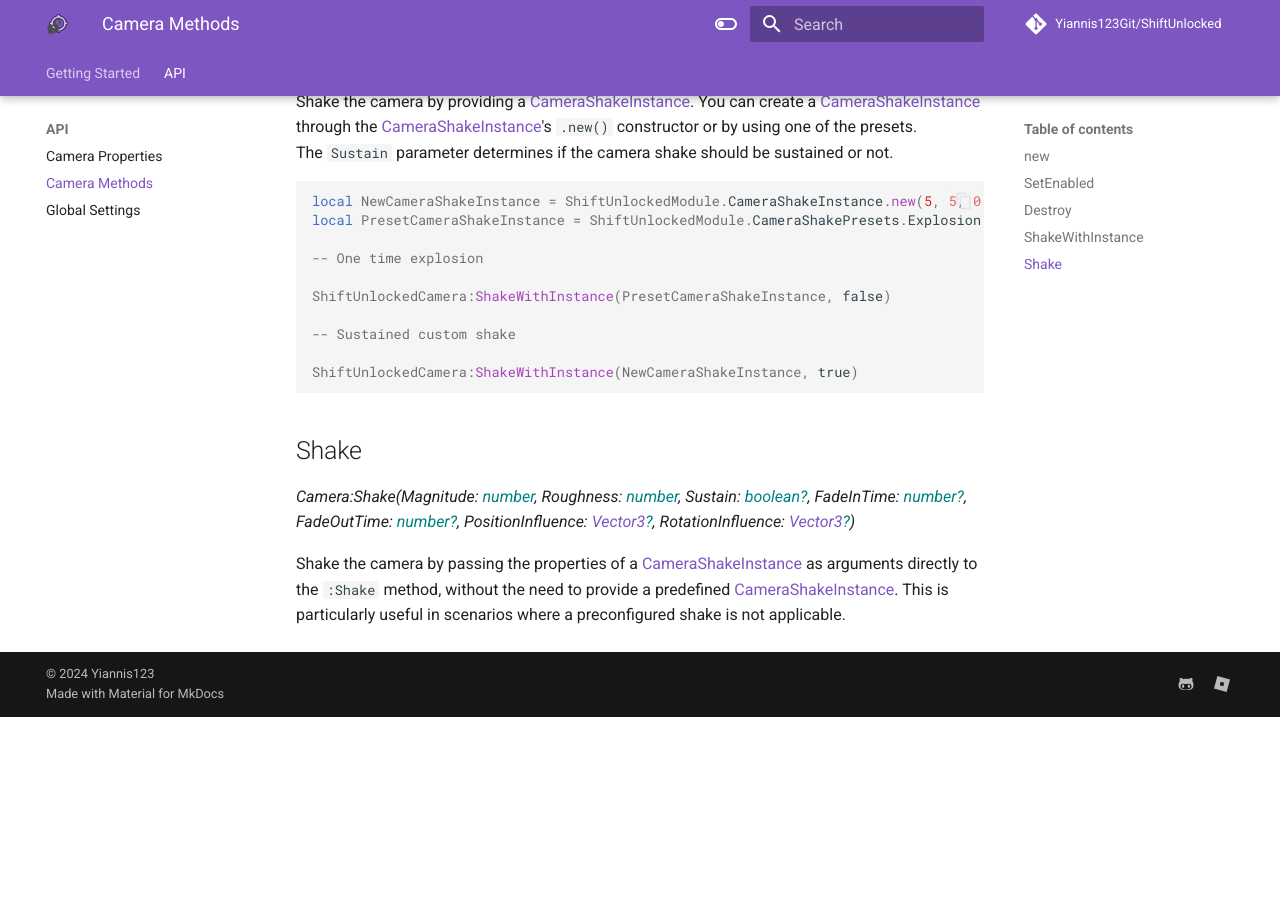
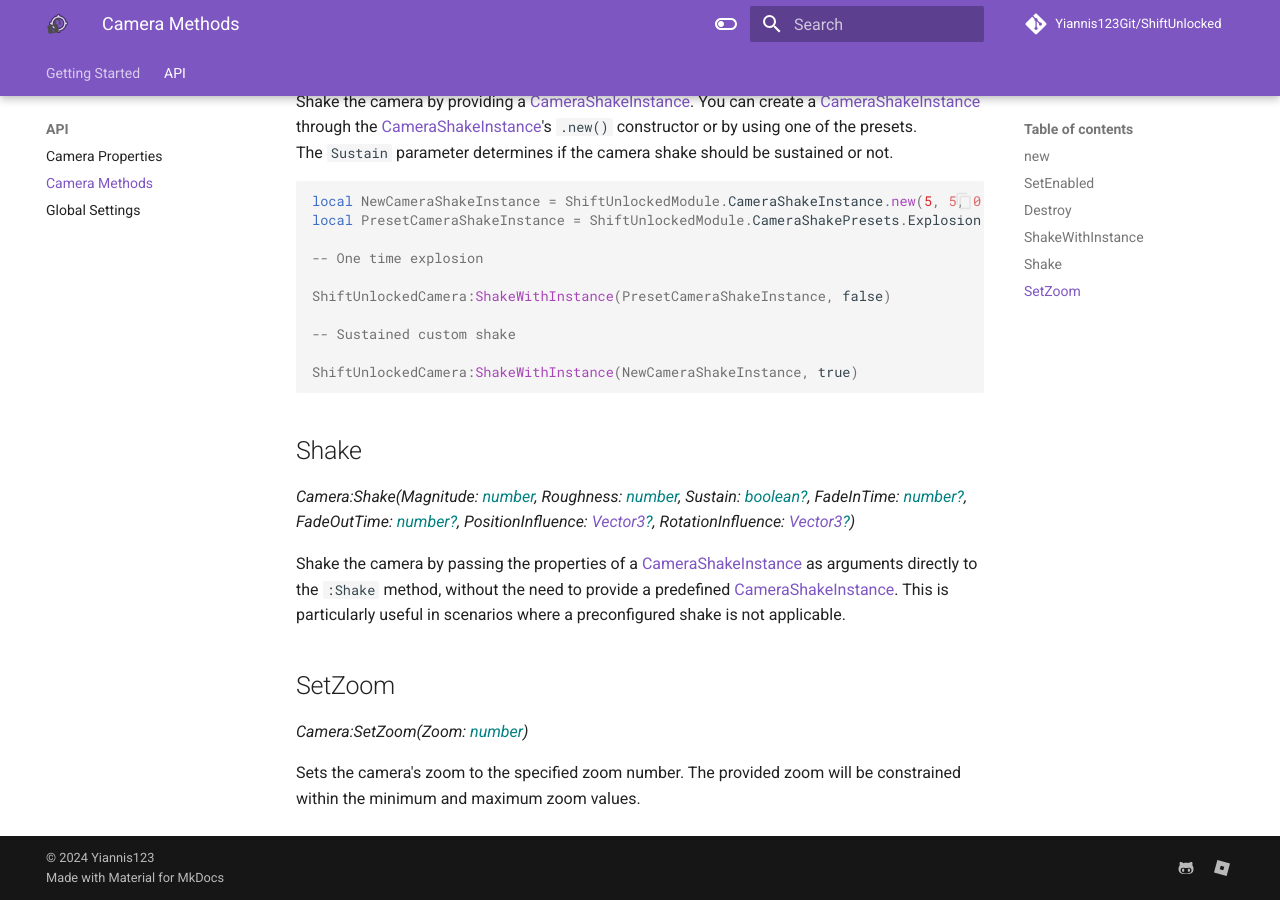
Before and after one commit to Yiannis123Git/ShiftUnlocked, an MkDocs documentation site: the page built from docs/CameraMethods.md, in a window 1280 px wide and 900 px high, scrolled down 907 px. Built offline with MkDocs 1.6.1 and Material for MkDocs 9.7.7, drawn with Linux system fonts in a browser that asks for light colours; comment, search, counter and statistics services are not loaded; before the commit the page ends 1624 px from its top, so only the background shows below that.

Commit message:
Update Docs

```diff
--- a/docs/CameraMethods.md
+++ b/docs/CameraMethods.md
@@ -48,3 +48,9 @@ ShiftUnlockedCamera:ShakeWithInstance(NewCameraShakeInstance, true)
 _Camera:Shake(Magnitude: <span style="color: teal;">number</span>, Roughness: <span style="color: teal;">number</span>, Sustain: <span style="color: teal;">boolean?</span>,  FadeInTime: <span style="color: teal;">number?</span>, FadeOutTime: <span style="color: teal;">number?</span>, PositionInfluence: <span style="color: teal;">[Vector3](https://create.roblox.com/docs/reference/engine/datatypes/Vector3)?</span>, RotationInfluence: <span style="color: teal;">[Vector3](https://create.roblox.com/docs/reference/engine/datatypes/Vector3)?</span>)_
 
 Shake the camera by passing the properties of a [CameraShakeInstance](https://github.com/Sleitnick/RbxCameraShaker?tab=readme-ov-file#camerashakeinstance) as arguments directly to the `:Shake` method, without the need to provide a predefined [CameraShakeInstance](https://github.com/Sleitnick/RbxCameraShaker?tab=readme-ov-file#camerashakeinstance). This is particularly useful in scenarios where a preconfigured shake is not applicable.
+
+## SetZoom
+
+_Camera:SetZoom(Zoom: <span style="color: teal;">number</span>)_
+
+Sets the camera's zoom to the specified zoom number. The provided zoom will be constrained within the minimum and maximum zoom values.
```
Also changed, not shown: docs/CameraProperties.md (+1 -1 lines).
